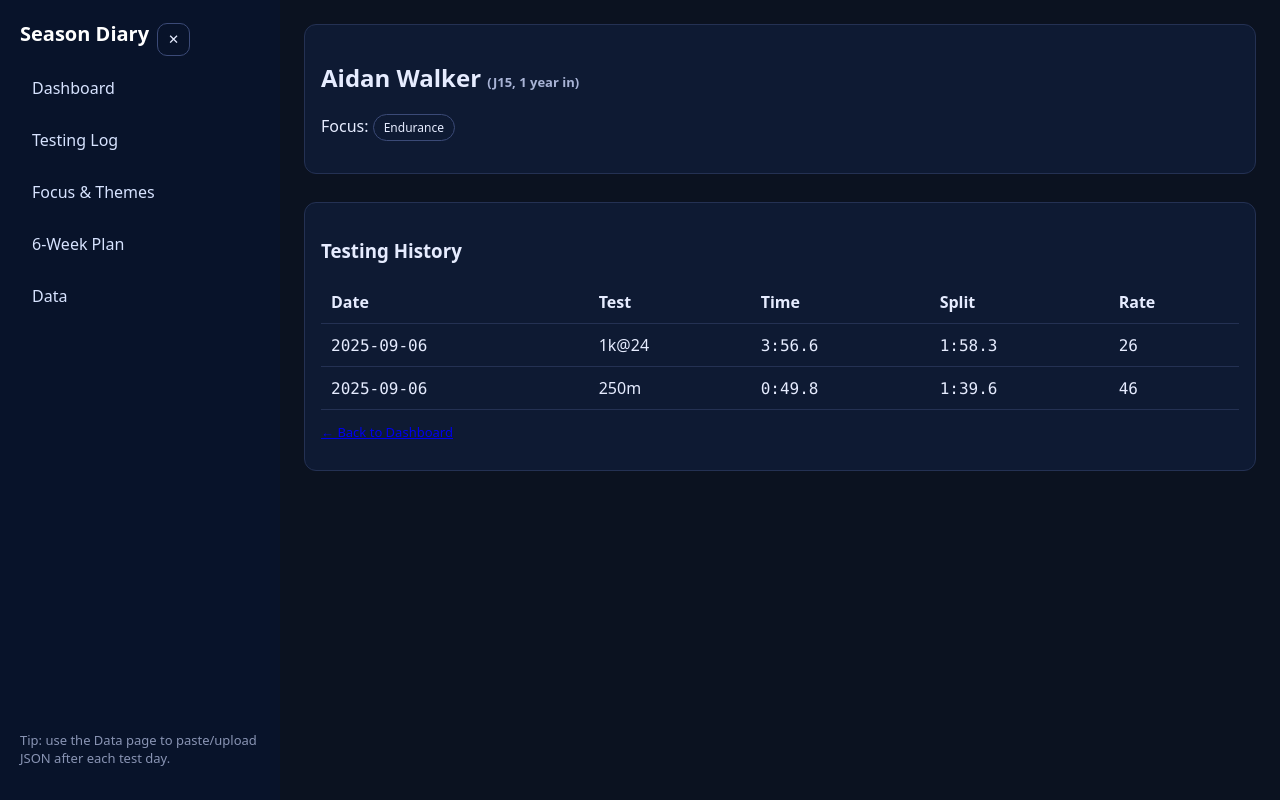
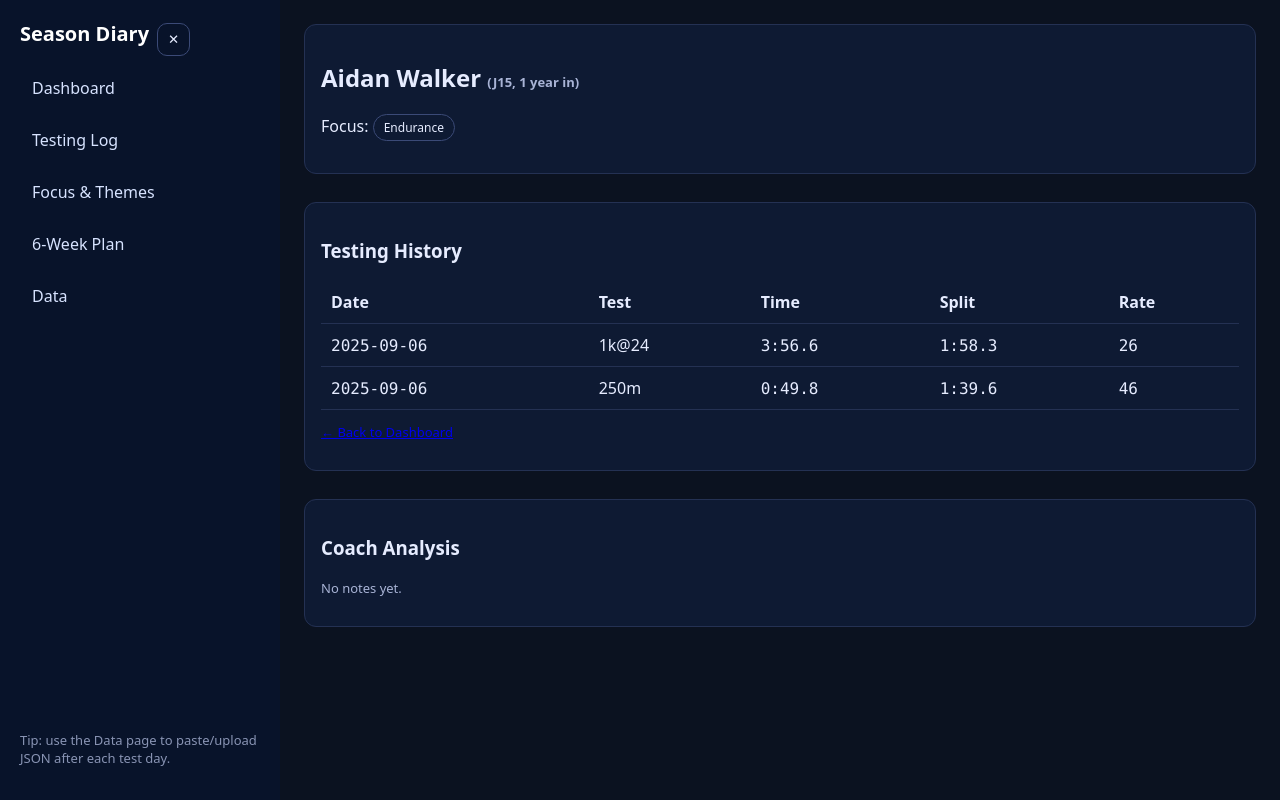
Before and after one commit to mk6488/season-diary-web-starter, a React (Vite) app: page /athlete/aidan in a window 1280 px wide. Built offline with nearby package versions, Linux system fonts and the light colour scheme.

Commit message:
adding coaches notes

```diff
--- a/src/routes/Athlete.jsx
+++ b/src/routes/Athlete.jsx
@@ -6,15 +6,18 @@ export default function Athlete(){
   const { id } = useParams()
   const a = getAthlete(id)
   if(!a){ return <div className="card">Athlete not found.</div> }
+
   return (
     <div className="grid">
       <div className="card">
         <h2>{a.name} <span className="small">({a.group}, {a.experience})</span></h2>
         <p>Focus: <span className="tag">{a.focus}</span></p>
       </div>
+
       <div className="card">
         <h3>Testing History</h3>
-        <div className="table-wrap"><table className="table">
+        <div className="table-wrap">
+          <table className="table">
             <thead><tr><th>Date</th><th>Test</th><th>Time</th><th>Split</th><th>Rate</th></tr></thead>
             <tbody>
               {a.tests.map((t,i)=>(
@@ -27,8 +30,17 @@ export default function Athlete(){
                 </tr>
               ))}
             </tbody>
-        </table></div>
+          </table>
+        </div>
         <p className="small"><Link to="/">← Back to Dashboard</Link></p>
+      </div>
+
+      {/* NEW: coach analysis */}
+      <div className="card">
+        <h3>Coach Analysis</h3>
+        {a.coachNote
+          ? a.coachNote.split('\n').map((line,i)=> <p key={i}>{line.trim()}</p>)
+          : <p className="small">No notes yet.</p>}
       </div>
     </div>
   )
```
Lines whose indentation alone changed are shown as unchanged.
